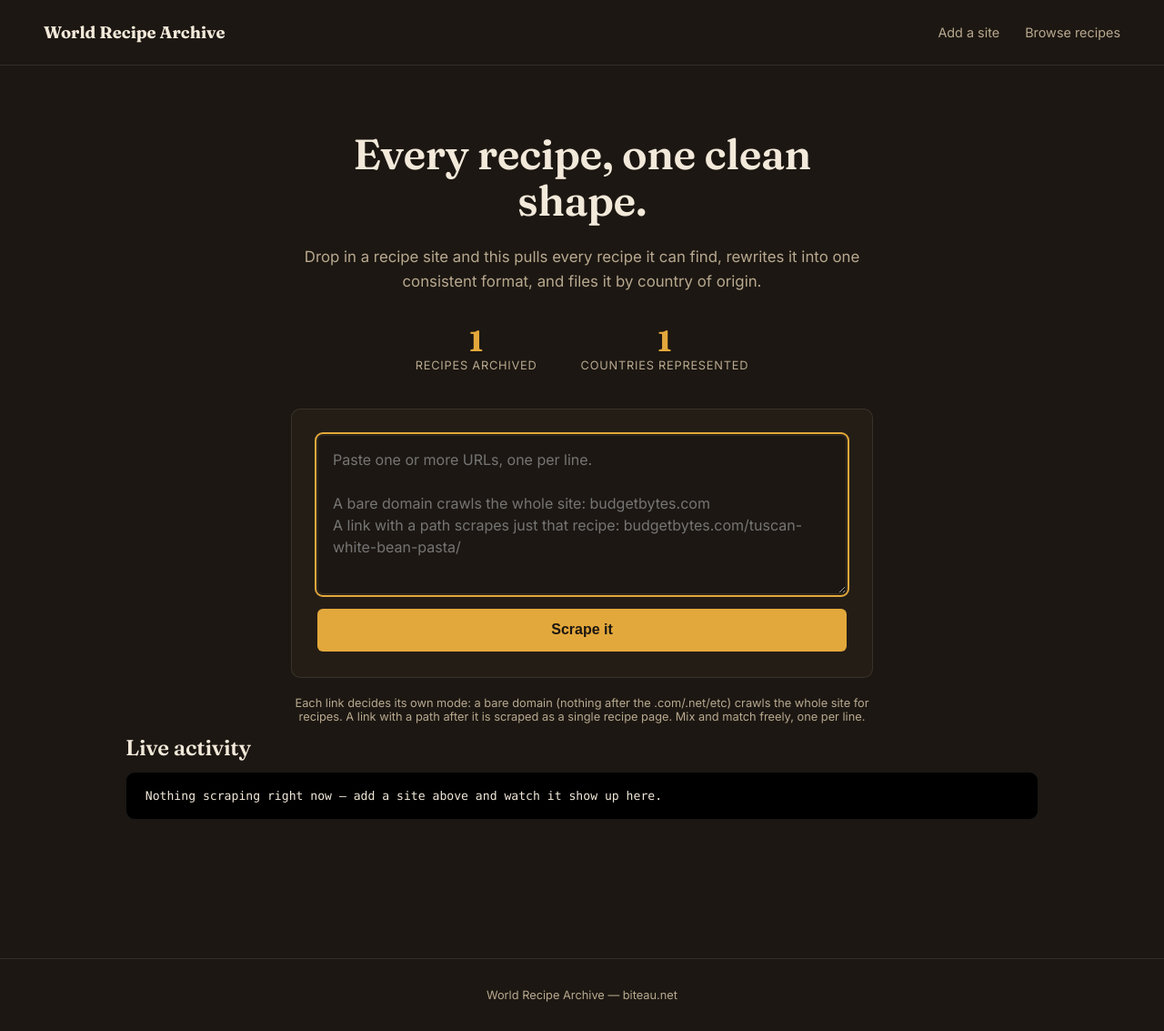
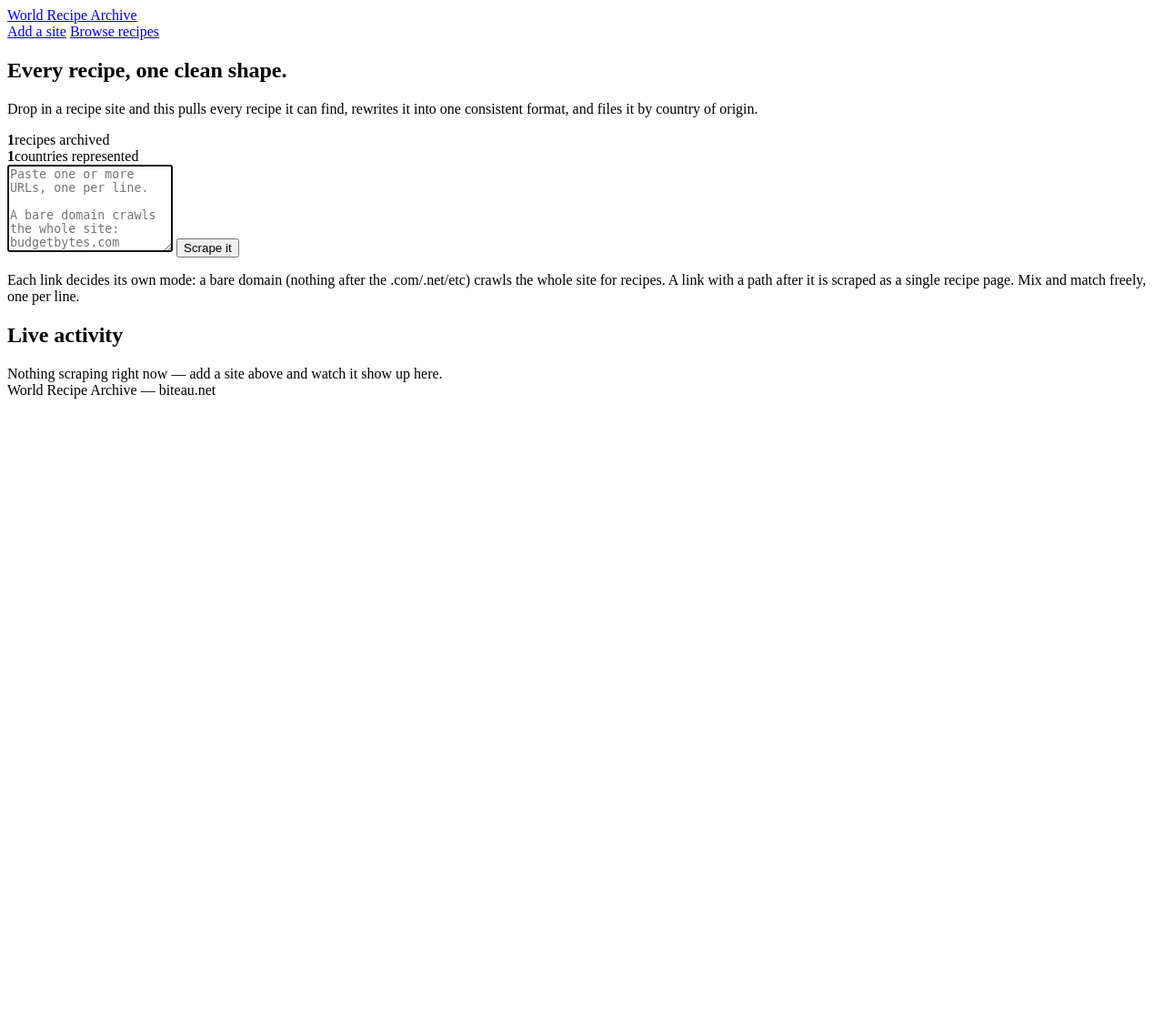
Before and after one commit to vbiteau/recipe-archive, a Python web app: template templates/index.html in a window 1280 px wide. Shown: the whole page at 91% size. After the commit the page ends 438 px from the top, so only its background shows below. Run offline with Jinja, Linux system fonts and the light colour scheme; the template is opened without the code that fills it: most values are stand-ins (such as "Sample title", 1, 10 or a date in 2020).

Commit message:
Update style.css

```diff
--- a/static/style.css
+++ b/static/style.css
@@ -1,441 +1,90 @@
-:root{
-  --bg: #1C1712;
-  --bg-raised: #241D16;
-  --card: #2A2119;
-  --line: rgba(242,233,218,0.1);
-  --text: #F2E9DA;
-  --text-dim: #B8A98F;
-  --saffron: #E3A83B;
-  --paprika: #B4432F;
-  --teal: #4C8C86;
-  --radius: 10px;
-}
+{% extends "base.html" %}
+{% block title %}World Recipe Archive{% endblock %}
 
-*{ box-sizing:border-box; }
+{% block content %}
+<section class="hero">
+  <h1>Every recipe, one clean shape.</h1>
+  <p class="hero-sub">
+    Drop in a recipe site and this pulls every recipe it can find, rewrites it
+    into one consistent format, and files it by country of origin.
+  </p>
 
-html, body{
-  margin:0;
-  background:var(--bg);
-  color:var(--text);
-  font-family:'Inter', sans-serif;
-  min-height:100%;
-}
+  <div class="stat-row">
+    <div class="stat"><strong id="statRecipes">{{ total_recipes }}</strong><span>recipes archived</span></div>
+    <div class="stat"><strong id="statCountries">{{ total_countries }}</strong><span>countries represented</span></div>
+  </div>
 
-h1, h2, h3{
-  font-family:'Fraunces', serif;
-  font-weight:600;
-  letter-spacing:-0.01em;
-  margin:0 0 0.5em;
-}
+  <form action="{{ url_for('scrape') }}" method="POST" class="scrape-form">
+    <textarea
+      name="url"
+      rows="6"
+      placeholder="Paste one or more URLs, one per line.&#10;&#10;A bare domain crawls the whole site: budgetbytes.com&#10;A link with a path scrapes just that recipe: budgetbytes.com/tuscan-white-bean-pasta/"
+      required
+      autofocus
+    ></textarea>
 
-a{ color:inherit; text-decoration:none; }
+    <button type="submit">Scrape it</button>
+  </form>
 
-/* ---------- Header ---------- */
+  <p class="hero-note">
+    Each link decides its own mode: a bare domain (nothing after the .com/.net/etc)
+    crawls the whole site for recipes. A link with a path after it is scraped as a
+    single recipe page. Mix and match freely, one per line.
+  </p>
+</section>
 
-.site-header{
-  display:flex;
-  align-items:center;
-  justify-content:space-between;
-  padding:1.5rem clamp(1.25rem, 5vw, 3rem);
-  border-bottom:1px solid var(--line);
-}
+<section class="live-activity">
+  <h2 class="live-activity-heading">Live activity</h2>
+  <div class="terminal" id="liveTerminal">
+    <div class="term-empty" id="liveEmpty">Nothing scraping right now — add a site above and watch it show up here.</div>
+  </div>
+</section>
 
-.wordmark{
-  font-family:'Fraunces', serif;
-  font-weight:700;
-  font-size:1.15rem;
-}
+<script>
+  // Poll for updated homepage counts every few seconds.
+  function refreshStats() {
+    fetch("{{ url_for('api_stats') }}")
+      .then(r => r.ok ? r.json() : null)
+      .then(data => {
+        if (!data) return;
+        const recipesEl = document.getElementById('statRecipes');
+        const countriesEl = document.getElementById('statCountries');
+        if (recipesEl) recipesEl.textContent = data.total_recipes;
+        if (countriesEl) countriesEl.textContent = data.total_countries;
+      })
+      .catch(() => {});
+  }
 
-.site-header nav{ display:flex; gap:1.75rem; }
-.site-header nav a{
-  font-size:0.9rem;
-  color:var(--text-dim);
-  transition:color 0.2s ease;
-}
-.site-header nav a:hover{ color:var(--saffron); }
+  // Poll for globally active scrape jobs (from anyone using the site) and
+  // render them as live terminal lines.
+  function refreshActivity() {
+    fetch("{{ url_for('api_live_activity') }}")
+      .then(r => r.ok ? r.json() : null)
+      .then(data => {
+        if (!data) return;
+        const terminal = document.getElementById('liveTerminal');
+        const items = data.activity || [];
 
-.site-footer{
-  text-align:center;
-  padding:2rem;
-  color:var(--text-dim);
-  font-size:0.8rem;
-  border-top:1px solid var(--line);
-  margin-top:4rem;
-}
+        if (items.length === 0) {
+          terminal.innerHTML = '<div class="term-empty" id="liveEmpty">Nothing scraping right now — add a site above and watch it show up here.</div>';
+          return;
+        }
 
-.flash{
-  background:rgba(180,67,47,0.15);
-  border:1px solid rgba(180,67,47,0.4);
-  color:var(--text);
-  padding:0.75rem 1.25rem;
-  margin:1rem clamp(1.25rem, 5vw, 3rem) 0;
-  border-radius:var(--radius);
-  max-width:640px;
-}
+        terminal.innerHTML = items.map(item => {
+          const stateClass = 'term-status--' + item.state;
+          const label = item.state === 'done' ? item.detail : (item.detail || 'working...');
+          return '<div class="term-line">' +
+                   '<span class="term-prompt">$</span>' +
+                   '<span class="term-url">' + item.url + '</span>' +
+                   '<span class="term-status ' + stateClass + '">' + label + '</span>' +
+                 '</div>';
+        }).join('');
+      })
+      .catch(() => {});
+  }
 
-main{
-  max-width:1100px;
-  margin:0 auto;
-  padding:2.5rem clamp(1.25rem, 5vw, 3rem) 4rem;
-}
-
-/* ---------- Hero / index ---------- */
-
-.hero{
-  max-width:640px;
-  margin:2rem auto 0;
-  text-align:center;
-}
-
-.hero h1{
-  font-size:clamp(2rem, 5vw, 2.9rem);
-  line-height:1.1;
-}
-
-.hero-sub{
-  color:var(--text-dim);
-  font-size:1.05rem;
-  line-height:1.6;
-  margin-bottom:2rem;
-}
-
-.stat-row{
-  display:flex;
-  justify-content:center;
-  gap:3rem;
-  margin-bottom:2.5rem;
-}
-
-.stat{ display:flex; flex-direction:column; }
-.stat strong{
-  font-family:'Fraunces', serif;
-  font-size:2rem;
-  color:var(--saffron);
-}
-.stat span{ font-size:0.8rem; color:var(--text-dim); text-transform:uppercase; letter-spacing:0.06em; }
-
-.scrape-form{
-  display:flex;
-  flex-direction:column;
-  gap:1rem;
-  background:var(--bg-raised);
-  border:1px solid var(--line);
-  border-radius:var(--radius);
-  padding:1.75rem;
-  text-align:left;
-}
-
-.scrape-form input[type="text"],
-.scrape-form textarea{
-  background:var(--bg);
-  border:1px solid var(--line);
-  border-radius:6px;
-  color:var(--text);
-  font-size:1rem;
-  padding:0.9em 1em;
-  font-family:'Inter', sans-serif;
-}
-.scrape-form textarea{
-  resize:vertical;
-  min-height:120px;
-  line-height:1.5;
-}
-.scrape-form input[type="text"]:focus,
-.scrape-form textarea:focus{
-  outline:2px solid var(--saffron);
-  outline-offset:1px;
-}
-
-.mode-toggle{
-  display:flex;
-  gap:1.5rem;
-  font-size:0.88rem;
-  color:var(--text-dim);
-  flex-wrap:wrap;
-}
-.mode-toggle label{ display:flex; align-items:center; gap:0.4em; cursor:pointer; }
-
-.scrape-form button{
-  background:var(--saffron);
-  border:none;
-  border-radius:6px;
-  color:#1C1712;
-  font-weight:600;
-  font-size:1rem;
-  padding:0.9em 1.5em;
-  cursor:pointer;
-  transition:background 0.2s ease;
-}
-.scrape-form button:hover{ background:#f0ba58; }
-.scrape-form button:focus-visible{ outline:2px solid var(--text); outline-offset:2px; }
-
-.hero-note{
-  margin-top:1.25rem;
-  font-size:0.8rem;
-  color:var(--text-dim);
-}
-
-/* ---------- Results page ---------- */
-
-.results-summary{ color:var(--text-dim); margin-bottom:1.5rem; }
-
-.result-list{
-  list-style:none;
-  padding:0;
-  display:flex;
-  flex-direction:column;
-  gap:0.6rem;
-  margin-bottom:2rem;
-}
-.result-list li,
-.result-list li a{
-  display:block;
-  background:var(--bg-raised);
-  border:1px solid var(--line);
-  border-radius:8px;
-  padding:0.9rem 1.1rem;
-  transition:border-color 0.2s ease;
-  font-size:0.9rem;
-  color:var(--text-dim);
-  word-break:break-all;
-}
-.result-list li a:hover{ border-color:var(--saffron); }
-
-.actions-row{ display:flex; gap:1.5rem; }
-.actions-row a{
-  color:var(--saffron);
-  font-weight:600;
-  font-size:0.9rem;
-}
-
-.empty-state{ color:var(--text-dim); }
-
-/* ---------- Live scrape terminal ---------- */
-
-.terminal{
-  background:#000;
-  border:1px solid var(--line);
-  border-radius:var(--radius);
-  padding:1.1rem 1.3rem;
-  font-family: ui-monospace, 'SFMono-Regular', Menlo, Consolas, monospace;
-  font-size:0.82rem;
-  max-height:420px;
-  overflow-y:auto;
-  display:flex;
-  flex-direction:column;
-  gap:0.55rem;
-  margin-bottom:1.5rem;
-}
-
-.term-line{
-  display:flex;
-  gap:0.65rem;
-  align-items:baseline;
-  flex-wrap:wrap;
-}
-
-.term-prompt{ color:var(--saffron); flex-shrink:0; }
-
-.term-url{
-  color:var(--text);
-  word-break:break-all;
-}
-
-.term-status{
-  margin-left:auto;
-  white-space:nowrap;
-  padding-left:1rem;
-}
-
-.term-status--pending{ color:var(--text-dim); }
-
-.term-status--working{
-  color:var(--saffron);
-  animation:term-pulse 1.4s ease-in-out infinite;
-}
-
-.term-status--done{
-  color:var(--teal);
-  font-weight:600;
-}
-
-@keyframes term-pulse{
-  0%, 100%{ opacity:1; }
-  50%{ opacity:0.45; }
-}
-
-@media (prefers-reduced-motion: reduce){
-  .term-status--working{ animation:none; }
-}
-
-/* ---------- Browse / country groups ---------- */
-
-.browse-header{
-  display:flex;
-  align-items:center;
-  justify-content:space-between;
-  margin-bottom:2rem;
-  flex-wrap:wrap;
-  gap:1rem;
-}
-
-.filter-form select{
-  background:var(--bg-raised);
-  border:1px solid var(--line);
-  color:var(--text);
-  padding:0.6em 0.9em;
-  border-radius:6px;
-  font-family:'Inter', sans-serif;
-}
-
-.country-group{ margin-bottom:2.75rem; }
-
-.country-group h2{
-  display:flex;
-  align-items:center;
-  gap:0.6rem;
-  font-size:1.3rem;
-  border-bottom:1px solid var(--line);
-  padding-bottom:0.6rem;
-  margin-bottom:1.25rem;
-}
-
-.flag{ font-size:1.3em; line-height:1; }
-
-.count{
-  margin-left:auto;
-  font-family:'Inter', sans-serif;
-  font-size:0.75rem;
-  font-weight:500;
-  color:var(--text-dim);
-  background:var(--bg-raised);
-  border-radius:100px;
-  padding:0.2em 0.7em;
-}
-
-.recipe-grid{
-  display:grid;
-  grid-template-columns:repeat(auto-fill, minmax(200px, 1fr));
-  gap:1.1rem;
-}
-
-.recipe-card{
-  background:var(--card);
-  border:1px solid var(--line);
-  border-radius:var(--radius);
-  overflow:hidden;
-  transition:transform 0.15s ease, border-color 0.15s ease;
-  display:block;
-}
-.recipe-card:hover{ transform:translateY(-2px); border-color:var(--saffron); }
-
-.card-image{
-  height:130px;
-  background-size:cover;
-  background-position:center;
-  background-color:var(--bg-raised);
-}
-.card-image--placeholder{
-  display:flex;
-  align-items:center;
-  justify-content:center;
-  font-size:2.4rem;
-}
-
-.card-body{ padding:0.9rem 1rem; }
-.card-body h3{
-  font-size:0.98rem;
-  font-weight:600;
-  margin-bottom:0.2rem;
-  line-height:1.3;
-}
-.muted{ color:var(--text-dim); font-size:0.82rem; }
-
-/* ---------- Recipe detail ---------- */
-
-.back-link{
-  display:inline-block;
-  color:var(--text-dim);
-  font-size:0.85rem;
-  margin-bottom:1.5rem;
-}
-.back-link:hover{ color:var(--saffron); }
-
-.detail-image{
-  width:100%;
-  height:280px;
-  background-size:cover;
-  background-position:center;
-  border-radius:var(--radius);
-  margin-bottom:1.5rem;
-}
-
-.recipe-detail h1{ font-size:clamp(1.8rem, 4vw, 2.4rem); }
-
-.origin-line{
-  color:var(--text-dim);
-  font-size:1rem;
-  margin-bottom:1.25rem;
-}
-
-.meta-row{
-  display:flex;
-  gap:1.5rem;
-  flex-wrap:wrap;
-  font-size:0.88rem;
-  color:var(--text-dim);
-  border-top:1px solid var(--line);
-  border-bottom:1px solid var(--line);
-  padding:1rem 0;
-  margin-bottom:2rem;
-}
-.meta-row strong{ color:var(--text); }
-
-.recipe-columns{
-  display:grid;
-  grid-template-columns:1fr 1.6fr;
-  gap:2.5rem;
-}
-
-@media (max-width:640px){
-  .recipe-columns{ grid-template-columns:1fr; }
-}
-
-.ingredients-col ul{
-  list-style:none;
-  padding:0;
-  display:flex;
-  flex-direction:column;
-  gap:0.55rem;
-}
-.ingredients-col li{
-  padding-bottom:0.55rem;
-  border-bottom:1px dashed var(--line);
-  font-size:0.94rem;
-}
-
-.steps-col ol{
-  padding-left:1.2rem;
-  display:flex;
-  flex-direction:column;
-  gap:0.9rem;
-}
-.steps-col li{ line-height:1.6; }
-
-.notes{
-  margin-top:2.5rem;
-  padding-top:1.5rem;
-  border-top:1px solid var(--line);
-  color:var(--text-dim);
-}
-
-.source-line{
-  margin-top:2.5rem;
-  font-size:0.8rem;
-  color:var(--text-dim);
-}
-.source-line a{ color:var(--saffron); }
-
-@media (prefers-reduced-motion: reduce){
-  .recipe-card{ transition:none; }
-}
+  setInterval(refreshStats, 4000);
+  setInterval(refreshActivity, 1500);
+  refreshActivity();
+</script>
+{% endblock %}
```
